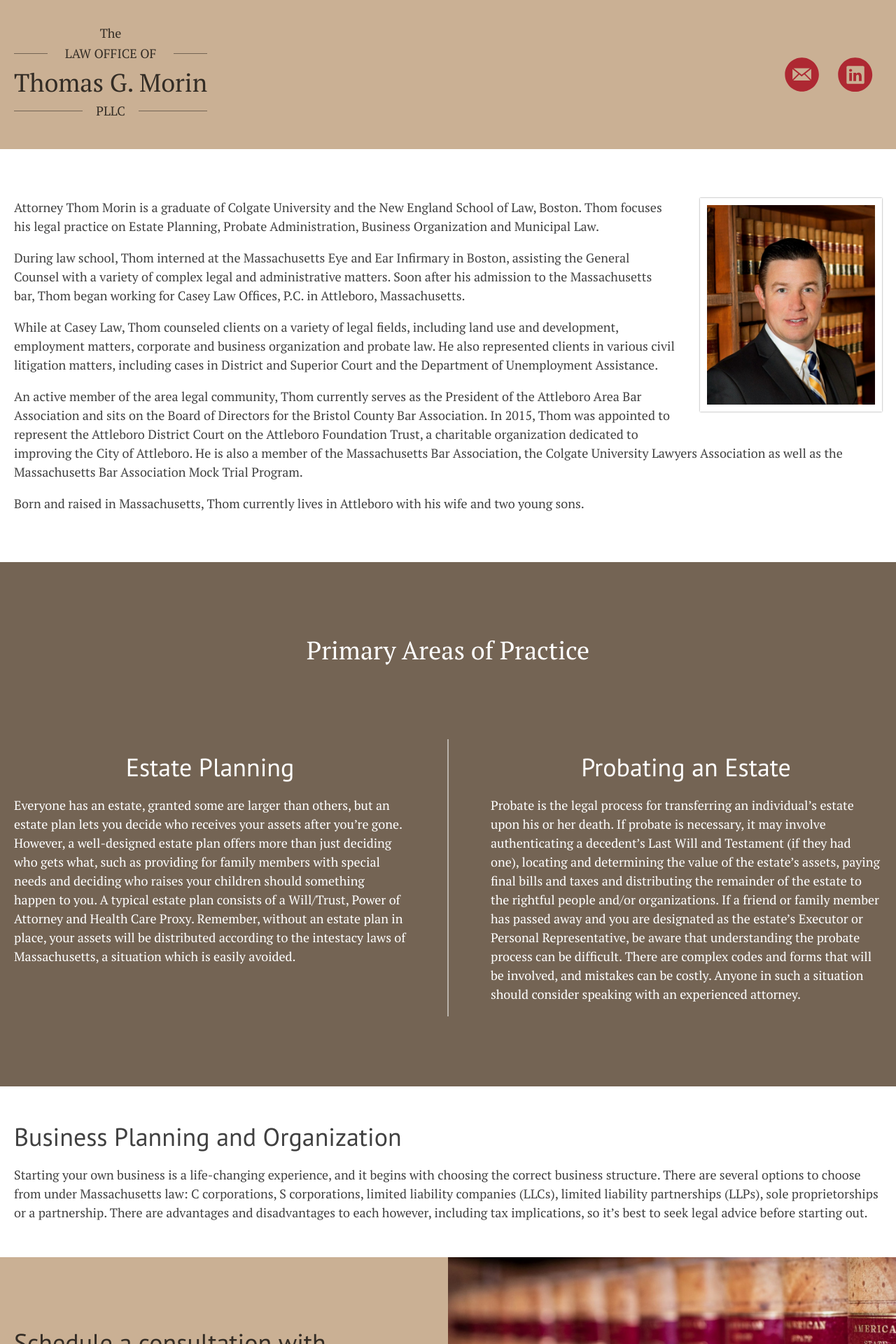
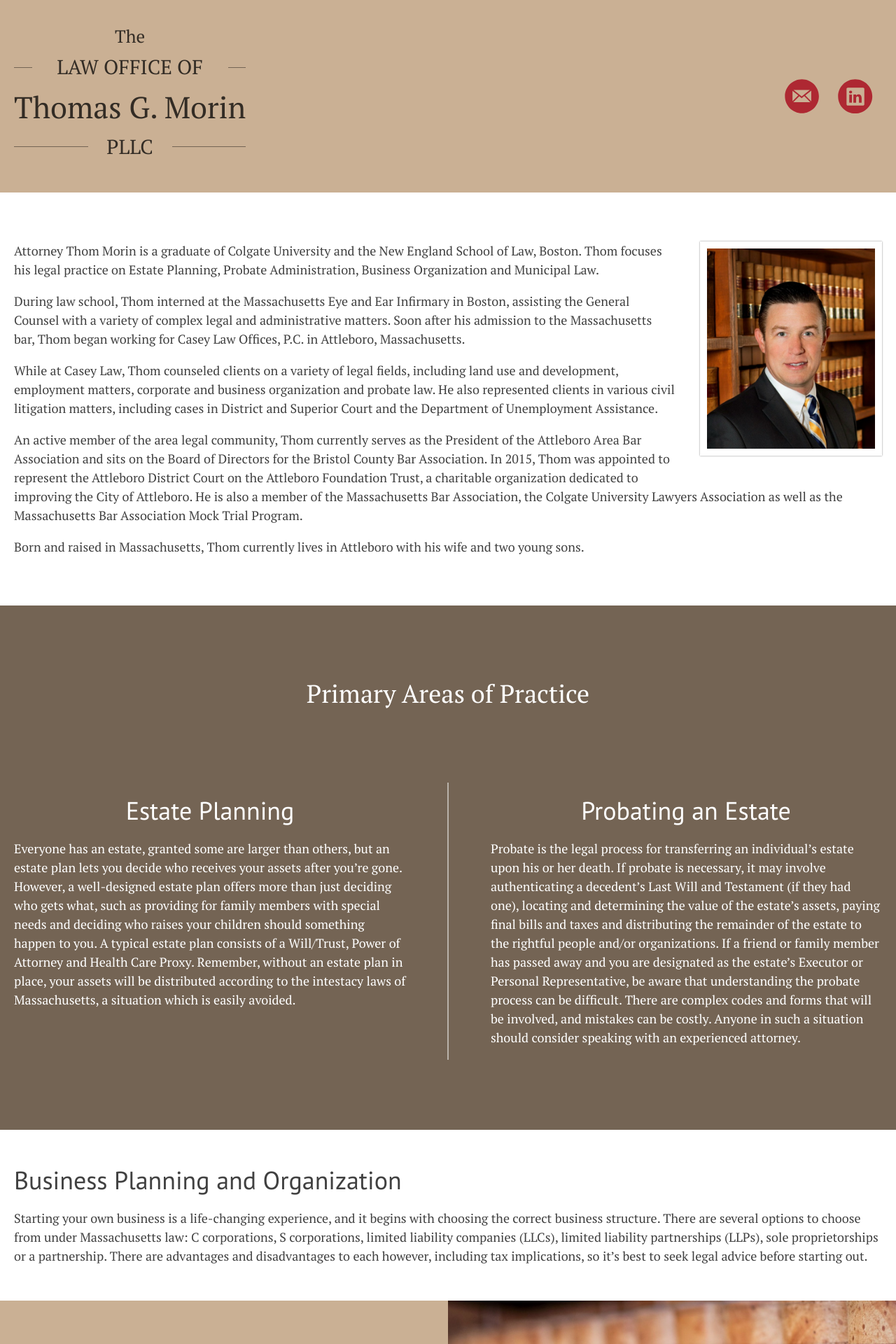
Before and after one commit to morin-pllc/morin-legal.github.io, a Jekyll site: the page built from index.md, in a window 1280 px wide. Shown: the top 1920 px of the page at 70% size. Built offline with Jekyll 4.4.1, drawn with Linux system fonts in a browser that asks for light colours.

Commit message:
Logo tweaks

```diff
--- a/ui/css/styles.scss
+++ b/ui/css/styles.scss
@@ -245,6 +245,31 @@ img {
             flex-direction: row;
             flex-wrap: nowrap;
             justify-content: space-between;
+        }
+    }
+    @media all and (min-width: 1280px) {
+        h1 {
+            max-width: 450px;
+            & > span {
+                &:nth-of-type(1) {
+                    font-size: 70%;
+                }
+                &:nth-of-type(2),
+                &:nth-of-type(4) {
+                    font-size: 80%;
+                    & > span {
+                        max-width: 280px;
+                    }
+                }
+                &:nth-of-type(3) {
+                    font-size: 120%;
+                }
+                &:nth-of-type(4) {
+                    & > span {
+                        max-width: 120px;
+                    }
+                }
+            }
         }
     }
 }
```
